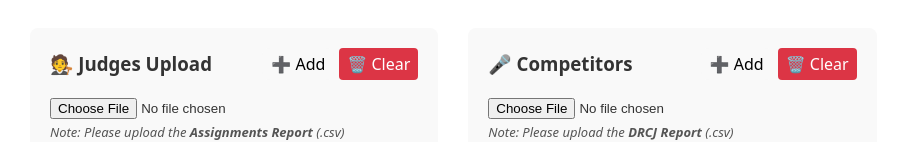
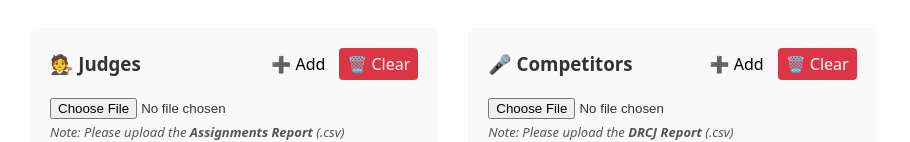
Before and after one commit to bkporter12/Form_Generator, a React (Vite) app: page / in a window 1280 px wide. Shown: the part 361-503 px from the top of the page, without its empty margins (0-910 px from the left). Built offline with nearby package versions, Linux system fonts and the light colour scheme.

Commit message:
Change Judges Upload heading to Judges

```diff
--- a/src/App.jsx
+++ b/src/App.jsx
@@ -110,7 +110,7 @@ export default function App() {
         {/* --- JUDGES PANEL --- */}
         <div style={{ flex: 1, background: '#f9f9f9', padding: '20px', borderRadius: '8px' }}>
           <div style={{ display: 'flex', justifyContent: 'space-between', alignItems: 'center', marginBottom: '15px' }}>
-            <h3 style={{ margin: 0 }}>🧑‍⚖️ Judges Upload</h3>
+            <h3 style={{ margin: 0 }}>🧑‍⚖️ Judges</h3>
             <div style={{ display: 'flex', gap: '5px' }}>
               <button onClick={addJudge} style={{ padding: '4px 8px', cursor: 'pointer' }}>➕ Add</button>
               <button onClick={clearJudges} style={{ padding: '4px 8px', cursor: 'pointer', background: '#dc3545', color: 'white', border: 'none', borderRadius: '4px' }}>🗑️ Clear</button>
```
